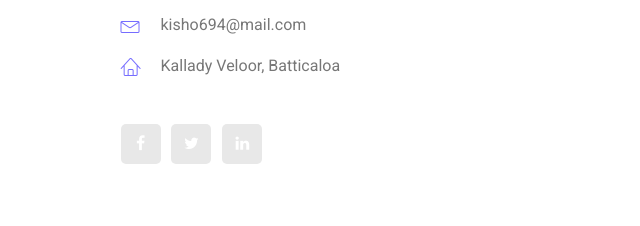
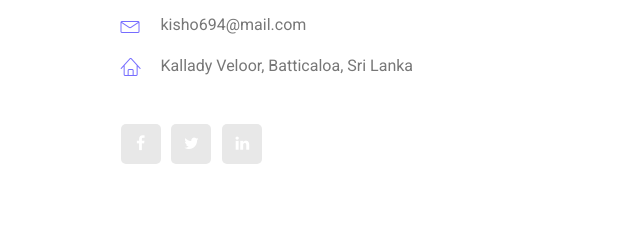
Before and after one commit to nkishoth/kishoth.dreamspace.academy, a plain HTML site: page index.html in a window 1280 px wide. Shown: the part 532-758 px from the top of the page, 532-1172 px from the left. Drawn offline with Linux system fonts and the light colour scheme.

Commit message:
Edited Version of Address

```diff
--- a/index.html
+++ b/index.html
@@ -38,7 +38,7 @@
 								<li><a href="#"><i class="lnr lnr-calendar-full"></i> 26th June, 1994</a></li>
 									<li><a href="#"><i class="lnr lnr-phone-handset"></i> 94 (076) 664 6406</a></li>
 									<li><a href="#"><i class="lnr lnr-envelope"></i> kisho694@mail.com</a></li>
-									<li><a href="#"><i class="lnr lnr-home"></i> Kallady Veloor, Batticaloa</a></li>
+									<li><a href="#"><i class="lnr lnr-home"></i> Kallady Veloor, Batticaloa, Sri Lanka</a></li>
 								</ul>
 								<ul class="list personal_social">
 									<li><a href="https://www.facebook.com/Prince.Kishoth"><i class="fa fa-facebook"></i></a></li>
```
